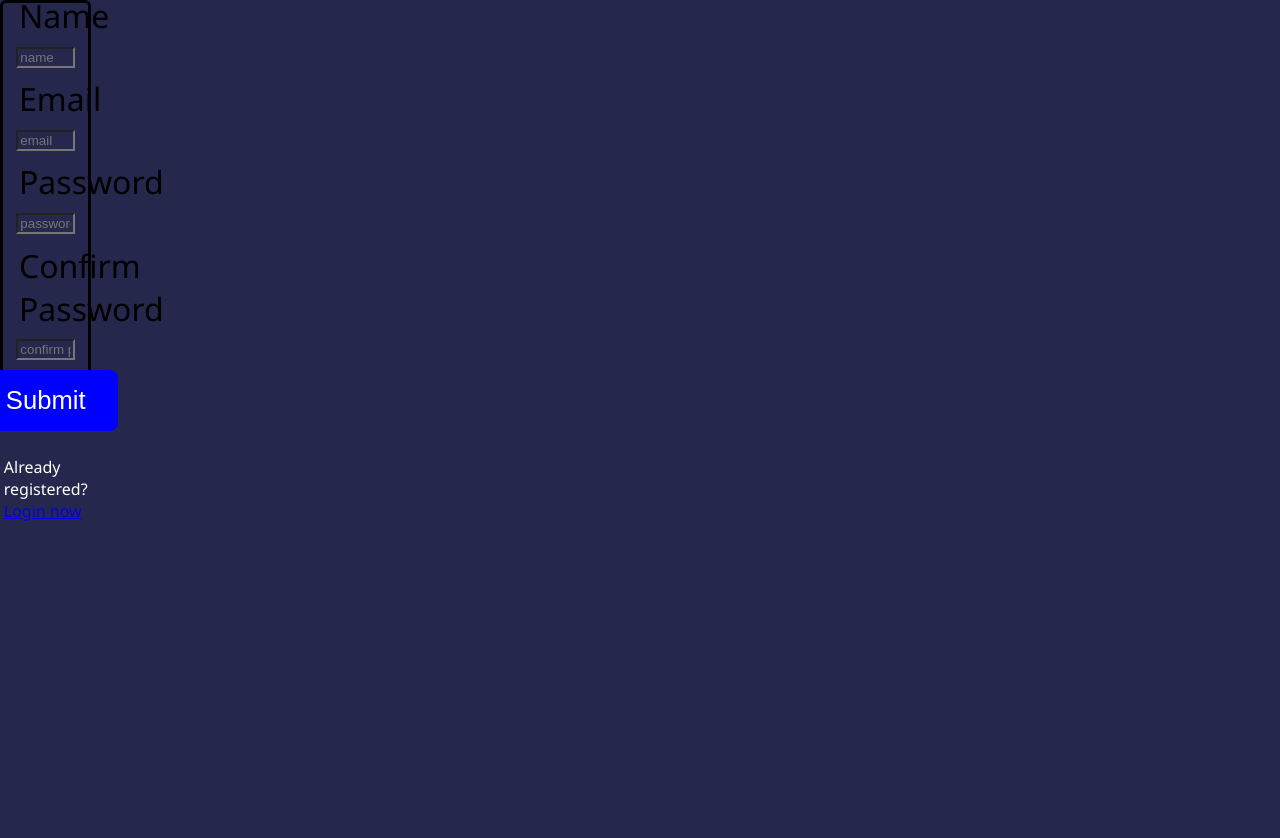
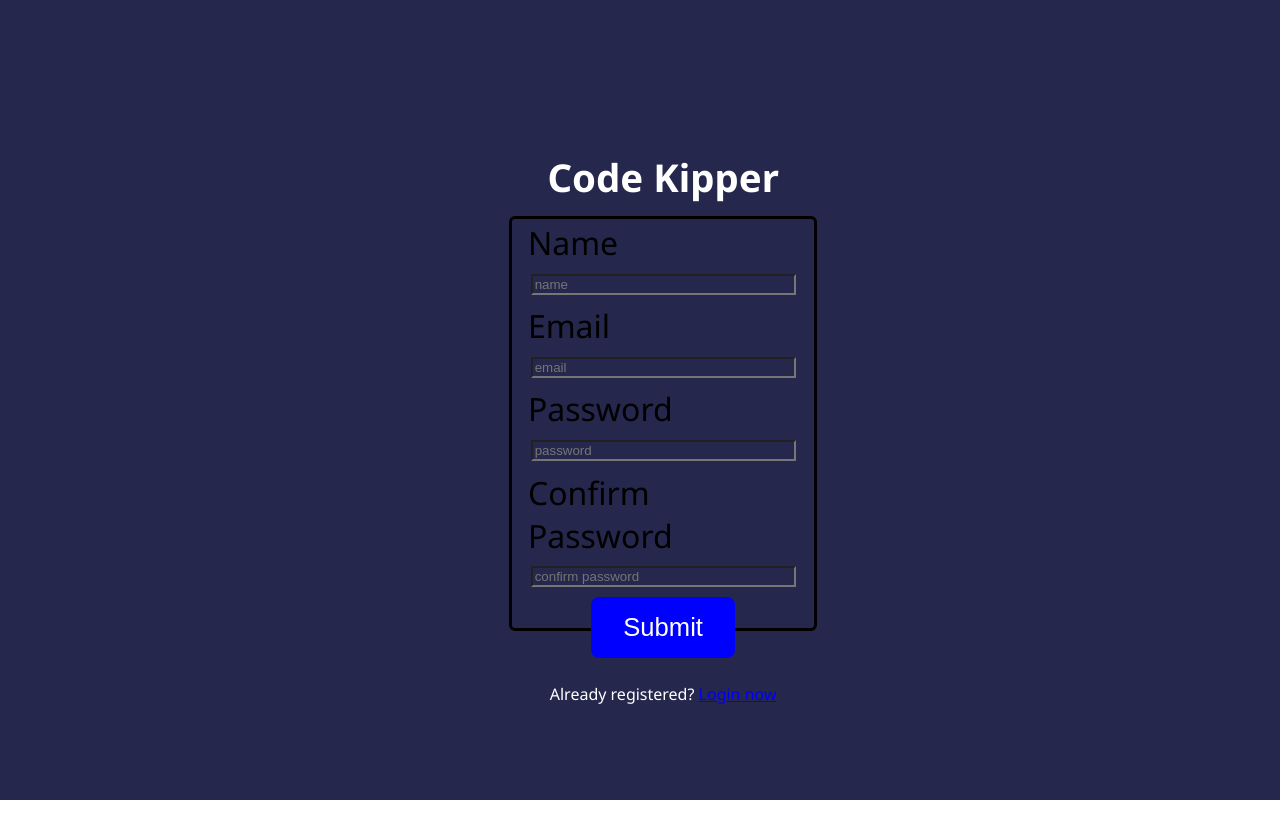
Before and after one commit to joshrobertsv2/code-kipper, a React (Create React App) app in the folder client/: page /register in a window 1280 px wide. Shown: the top 838 px of the page. After the commit the page ends 800 px from the top, so only its background shows below. Built offline with nearby package versions, Linux system fonts and the light colour scheme.

Commit message:
added protected routes and changed the styling of login and register components

```diff
--- a/client/src/App.js
+++ b/client/src/App.js
@@ -5,11 +5,10 @@ import Home from './components/Home/Home'
 import Feed from './components/Feed/Feed'
 import Settings from './components/Settings/Settings'
 import { BrowserRouter as Router, Switch, Route } from 'react-router-dom'
-import styled from 'styled-components'
 
 function App() {
   // eslint-disable-next-line
-  const [userId, changeUserId] = useState('604acd00433005638077804a')
+  const [userId, changeUserId] = useState('6056d2222cd46ca4a8734eb5')
   const [userInfo, changeUserInfo] = useState({
     Name: 'Ashley Pean',
     Email: 'pean.ashley@gmail.com',
@@ -18,8 +17,11 @@ function App() {
     Theme: 'Tomorrow',
     Interests: ['JavaScript', 'HTML', 'CSS', 'React', 'Golang'],
   })
+  const [isAuthenticated, setIsAuthenticated] = useState(false)
 
-  return (
+
+
+  return isAuthenticated?  (
     <>
       <Router>
         <Switch>
@@ -31,7 +33,21 @@ function App() {
         </Switch>
       </Router>
     </>
-  );
+  ) : ProtectedRoutes
 }
 
+const ProtectedRoutes = (
+  <>
+  <Router>
+    <Switch>
+      <Route exact path = "/login" component={Login} />
+      <Route exact path = "/register" component={Register} />
+      <Route exact path = "/feed" component={Feed}/>
+      <Route exact path = "/" component={Login} />
+    </Switch>
+  </Router>
+</>
+)
+
+
 export default App;
--- a/client/src/components/Login/Login.styles.js
+++ b/client/src/components/Login/Login.styles.js
@@ -5,7 +5,9 @@ export const Container = styled.form`
   max-height: 650px;
   width: 50%;
   max-width: 500px;
+  grid-area: content;
   display: flex;
+  margin: auto;
   flex-direction: column;
   justify-content: center;
   align-items: center;
--- a/client/src/components/Register/Register.styles.js
+++ b/client/src/components/Register/Register.styles.js
@@ -5,7 +5,9 @@ export const Container = styled.form`
   max-height: 700px;
   width: 50%;
   max-width: 500px;
+  grid-area: content;
   display: flex;
+  margin: auto;
   flex-direction: column;
   justify-content: center;
   align-items: center;
```
